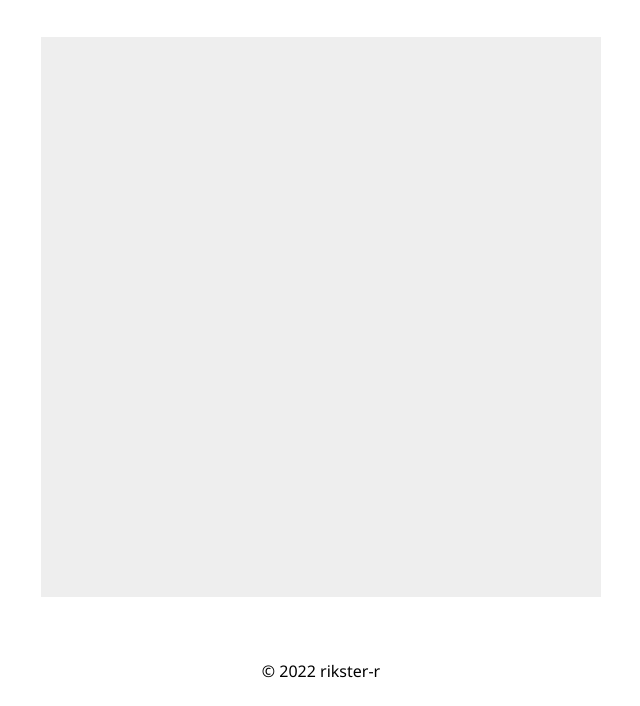
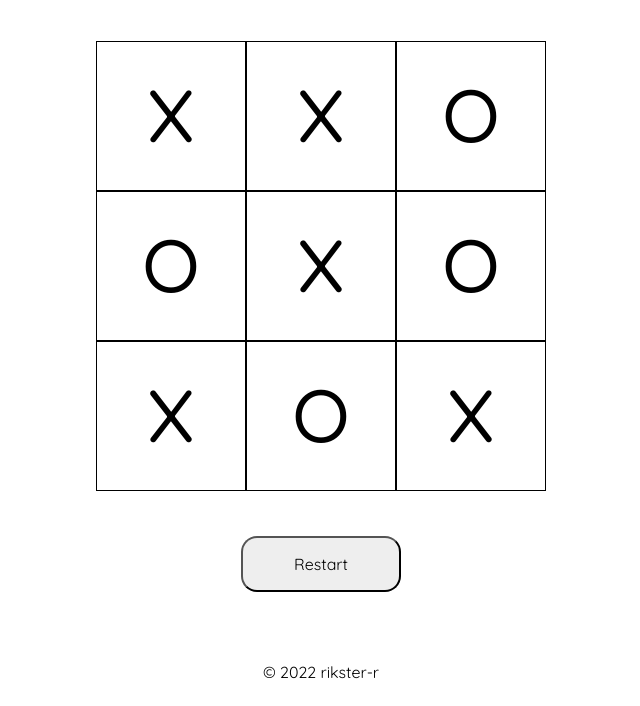
Before and after one commit to rikster-r/tic-tac-toe, a plain HTML site: page index.html in a window 1280 px wide. Shown: the part 94-800 px from the top of the page, without its empty margins (319-959 px from the left). Drawn offline with Linux system fonts and the light colour scheme.

Commit message:
add restart button, change font family;

```diff
--- a/index.html
+++ b/index.html
@@ -7,24 +7,26 @@
     <meta name="viewport" content="width=device-width, initial-scale=1.0">
     <title>Document</title>
     <link rel="stylesheet" href="styles.css">
+    <script src="script.js" defer></script>
 </head>
 
 <body>
-    <h1>Tic Tac Toe</h1>
-    <main>
+    <h1 class="center">Tic Tac Toe</h1>
+    <main class="center">
         <div class="board">
-            <div data-index="1"></div>
-            <div data-index="2"></div>
-            <div data-index="3"></div>
-            <div data-index="4"></div>
-            <div data-index="5"></div>
-            <div data-index="6"></div>
-            <div data-index="7"></div>
-            <div data-index="8"></div>
-            <div data-index="9"></div>
+            <div data-cell data-index="1"></div>
+            <div data-cell data-index="2"></div>
+            <div data-cell data-index="3"></div>
+            <div data-cell data-index="4"></div>
+            <div data-cell data-index="5"></div>
+            <div data-cell data-index="6"></div>
+            <div data-cell data-index="7"></div>
+            <div data-cell data-index="8"></div>
+            <div data-cell data-index="9"></div>
         </div>
+        <button type="button" data-reset-game>Restart</button>
     </main>
-    <footer>
+    <footer class="center">
         <a href="https://github.com/rikster-r/tic-tac-toe">&copy; 2022 rikster-r</a>
     </footer>
 </body>
--- /dev/null
+++ b/script.js
@@ -0,0 +1,26 @@
+const game = (function () {
+    let cells = document.querySelectorAll('[data-cell]');
+    let board = [
+        'x', 'x', 'o',
+        'o', 'x', 'o',
+        'x', 'o', 'x'
+    ];
+
+    const resetGame = () => {
+        board = board.map(item => item = '');
+    }
+
+    const updateBoard = () => {
+        cells.forEach((cell, i) => cell.innerText = board[i]);
+    };
+
+    return { updateBoard, resetGame };
+})();
+
+const resetButton = document.querySelector('[data-reset-game]')
+resetButton.addEventListener('click', function () {
+    game.resetGame();
+    game.updateBoard();
+})
+
+game.updateBoard();
--- a/styles.css
+++ b/styles.css
@@ -1,9 +1,18 @@
+@import url('https://fonts.googleapis.com/css2?family=Quicksand&display=swap');
+
+:root {
+    --main-background-color: #eee;
+    --hover-background-color: #ccc;
+    --font-family: 'Quicksand', sans-serif;
+}
+
 * {
     box-sizing: border-box;
 }
 
+
 body {
-    font-family: 'Segoe UI', Tahoma, Geneva, Verdana, sans-serif;
+    font-family: var(--font-family);
     font-size: 1rem;
 
     min-height: 100vh;
@@ -12,21 +21,17 @@ body {
     gap: 2rem;
 }
 
+main {
+    flex-grow: 1; /*from body*/
+    gap: 1rem; /*from center class*/
+}
+
 body, h1{
     margin: 0;
 }
 
-h1, main, footer {
-    display: grid;
-    place-items: center;
-}
-
-main {
-    flex-grow: 1;
-}
-
 h1, footer {
-    padding: 1.5rem !important;
+    padding: 1.5rem;
 }
 
 a {
@@ -39,12 +44,40 @@ a:focus {
     text-decoration: underline;
 }
 
+button {
+    font-family: inherit;
+    font-size: inherit;
+    background-color: var(--main-background-color);
+
+    outline:none;
+    padding: 1rem;
+    width: 10rem;
+    border-radius: 1rem;
+}
+
+button:hover,
+.board div:hover {
+    cursor: pointer;
+    background-color: var(--hover-background-color);
+}
+
+.center {
+    display:grid;
+    place-items: center;
+}
+
 .board {
-    background-color: #eee;
-    width: 70vh;
-    height: 70vh;
+    background-color: var(--main-color);
+    width: 450px;
+    height: 450px;
 
     display: grid;
     grid-template-columns: repeat(3, 1fr);
-    grid-template-rows: repeat(3, 1fr);
 }
+
+.board div {
+    text-align: center;
+    font-size: 100px;
+    border: 1px solid #000;
+    user-select: none;
+}
```
